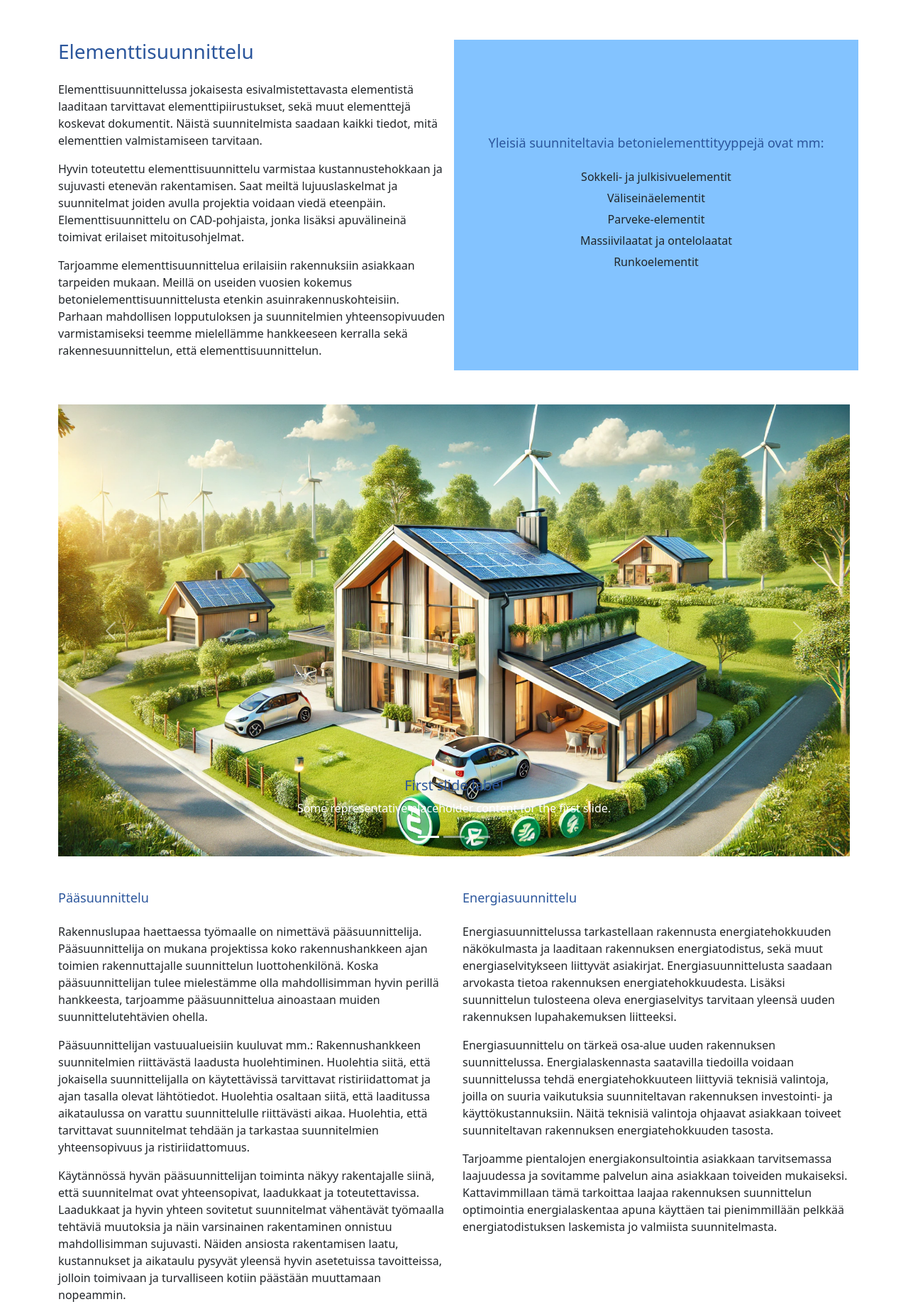
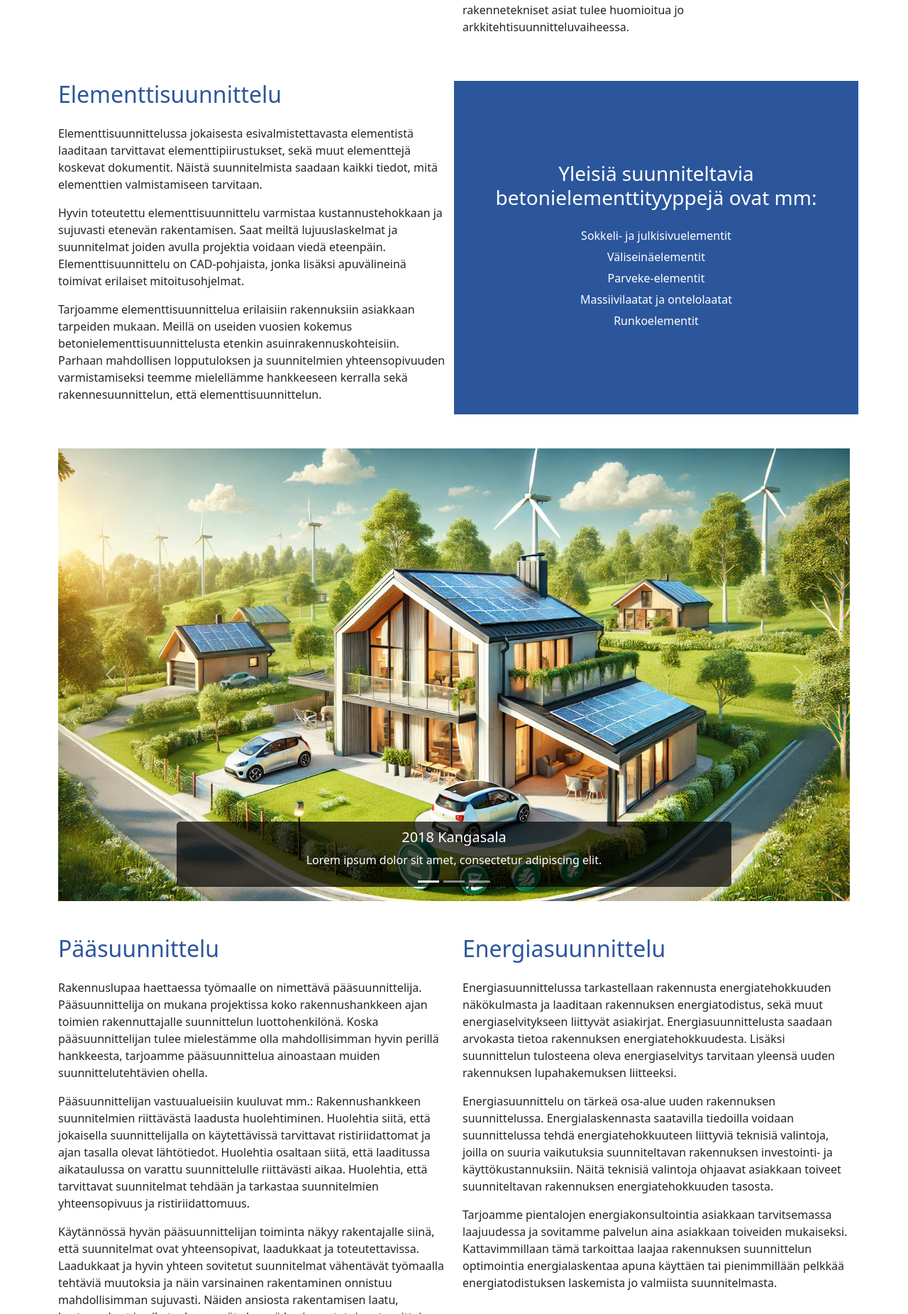
Before and after one commit to Vilhos94/Ryhma12, a PHP site: page /suunnittelupalvelut.html in a window 1280 px wide. Shown: the part 1667-3519 px from the top of the page at 71% size. Run offline with PHP 8.4, Linux system fonts and the light colour scheme.

Commit message:
suunnittelupalvelut, yhteystiedot viimeistely

```diff
--- a/henri.css
+++ b/henri.css
@@ -1,39 +1,59 @@
-.form-container {
-	position: relative;
-	width: 100%;
-	padding-top: 75%;
+.bg-blue {
+    background-color: #2B569C;
 }
 
-iframe {
-	position: absolute;
-	top: 0;
-	left: 0;
-	width: 100%;
-	height: 100%;
+  .text-white {
+	color: white;
 }
 
+  .carousel-caption {
+	background-color: rgba(0, 0, 0, 0.7);
+	padding: 10px;
+	border-radius: 5px;
+}
 /* Sivukohtaiset css overridet */
-.suunnittelupalvelut-page h4 {
-	font-size: 18px !important;
-}
 
 .suunnittelupalvelut-page ul {
-	list-style: disc;
-	margin: 0;
-	padding: 0;
+
+    list-style: disc;
+    margin: 0;
+    padding: 0;
 
 }
 
 .suunnittelupalvelut-page li {
-	display: block;
-	margin-bottom: 6px;
+
+    display: block;
+    margin-bottom: 6px;
+
+}
+
+.custom-accordion {
+    width: 100%;
+    max-width: 800px;
+    margin: 0 auto;
+}
+
+  @media (min-width: 768px) {
+.custom-accordion {
+      width: 70%;
+    }
 }
 
 
-.yhteytiedot-page {
-	/* placeholder */
+.card {
+    border-radius: 10px;
 }
 
-.bg-blue {
-	background-color: #0084ff7c;
+.form-control {
+    border-radius: 5px;
 }
+
+.btn-primary {
+    background-color: #007bff;
+    border: none;
+}
+
+.btn-primary:hover {
+    background-color: #0056b3;
+}
--- a/suunnittelupalvelut.html
+++ b/suunnittelupalvelut.html
@@ -31,21 +31,10 @@
 					<ul class="navbar-nav">
 						<li class="nav-item"><a class="nav-link" href="index.html">Etusivu</a></li>
 						<li class="nav-item"><a class="nav-link" href="yritys.html">Yritys</a></li>
-						<li class="nav-item dropdown">
-							<a class="nav-link dropdown-toggle" href="#" id="navbarDropdown" role="button"
-								data-bs-toggle="dropdown">
-								Suunnittelupalvelut
-							</a>
-							<ul class="dropdown-menu">
-								<li><a class="dropdown-item" href="rakennussuunnittelu.html">Rakennussuunnittelu</a>
-								</li>
-								<li><a class="dropdown-item" href="rakennesuunnittelu.html">Rakennesuunnittelu</a></li>
-								<li><a class="dropdown-item" href="elementtisuunnittelu.html">Elementtisuunnittelu</a>
-								</li>
-								<li><a class="dropdown-item" href="paasuunnittelu.html">Pääsuunnittelu</a></li>
-								<li><a class="dropdown-item" href="energiasuunnittelu.html">Energiasuunnittelu</a></li>
-							</ul>
+						<li class="nav-item">
+							<a class="nav-link" href="suunnittelupalvelut.html">Suunnittelupalvelut</a>
 						</li>
+						<li class="nav-item"><a class="nav-link" href="referenssit.html">Referenssit</a></li>
 						<li class="nav-item"><a class="nav-link" href="Yhteystiedot.html">Yhteystiedot</a></li>
 					</ul>
 				</div>
@@ -61,9 +50,11 @@
 	<main>
 		<section id="rakennussuunnittelu">
 			<div class="container">
-				<div class="row">
-					<div class="col-12 col-md-6">
-						<h3>Rakennussuunnittelu</h3>
+				<div class="row mt-5">
+					<article class="col-12 col-md-6">
+						<header>
+							<h2>Rakennussuunnittelu</h2>
+						</header>
 						<p class="mt-4">Rakennussuunnittelussa tehdään rakentamista koskevat keskeiset päätökset, sekä
 							suunnitellaan talon arkkitehtuuri, johon kuuluu mm. talon muoto, tilat, julkisivut, sekä
 							rakennuksen sijoitus ympäristöönsä. Tässä vaiheessa lyödään myös lukkoon 90%
@@ -80,7 +71,7 @@
 							rakennettava kohde täysin puhtaalta pöydältä asiakkaan toiveiden ja tontin ehtojen
 							mukaisesti, tai esimerkiksi jalostamalla lupakuvat ja työpiirustukset jo olemassa olevien
 							luonnosten pohjalta.</p>
-					</div>
+					</article>
 					<div class="col-12 col-md-6 d-flex align-items-center justify-content-center">
 						<img src="images/rakennussuunnittelu.webp" alt="rakennussuunnittelu" class="img-fluid">
 					</div>
@@ -94,8 +85,10 @@
 					<div class="col-12 col-md-6 d-flex align-items-center justify-content-center">
 						<img src="images/rakennesuunnitelu.webp" alt="rakennussuunnittelu" class="img-fluid">
 					</div>
-					<div class="col-12 col-md-6">
-						<h3>Rakennesuunnittelu</h3>
+					<article class="col-12 col-md-6">
+						<header>
+							<h2>Rakennesuunnittelu</h2>
+						</header>
 						<p class="mt-4">Rakennesuunnittelijan vastuulla on toteuttaa rakennussuunnitelmaa noudattaen
 							turvalliset, toimivat ja kustannustehokkaat rakenneratkaisut. Rakennesuunnittelutehtäviin
 							kuuluvat mm. perustus-, runko-, ja rakenneratkaisujen kehittäminen, rakenteiden mitoitus
@@ -114,7 +107,7 @@
 							myös kokonaispalveluna sisältäen arkkitehti- ja rakennesuunnittelun, jolloin saadaan
 							varmistettua, että kaikki tarvittavat rakennetekniset asiat tulee huomioitua jo
 							arkkitehtisuunnitteluvaiheessa.</p>
-					</div>
+					</article>
 				</div>
 			</div>
 		</section>
@@ -122,8 +115,10 @@
 		<section id="elementtisuunnittelu">
 			<div class="container">
 				<div class="row mt-5">
-					<div class="col-12 col-md-6">
-						<h3>Elementtisuunnittelu</h3>
+					<article class="col-12 col-md-6">
+						<header>
+							<h2>Elementtisuunnittelu</h2>
+						</header>
 						<p class="mt-4">Elementtisuunnittelussa jokaisesta esivalmistettavasta elementistä laaditaan
 							tarvittavat elementtipiirustukset, sekä muut elementtejä koskevat dokumentit. Näistä
 							suunnitelmista saadaan kaikki tiedot, mitä elementtien valmistamiseen tarvitaan.</p>
@@ -135,10 +130,10 @@
 							useiden vuosien kokemus betonielementtisuunnittelusta etenkin asuinrakennuskohteisiin.
 							Parhaan mahdollisen lopputuloksen ja suunnitelmien yhteensopivuuden varmistamiseksi teemme
 							mielellämme hankkeeseen kerralla sekä rakennesuunnittelun, että elementtisuunnittelun.</p>
-					</div>
-					<div
-						class="col-12 col-md-6 text-center bg-blue d-flex flex-column align-items-center justify-content-center">
-						<h4>Yleisiä suunniteltavia betonielementtityyppejä ovat mm:</h4>
+					</article>
+					<aside
+						class="col-12 col-md-6 text-center bg-blue d-flex flex-column align-items-center justify-content-center text-white text-white-h2">
+						<h3 class="text-white">Yleisiä suunniteltavia betonielementtityyppejä ovat mm:</h3>
 						<ul class="mt-3">
 							<li>Sokkeli- ja julkisivuelementit</li>
 							<li>Väliseinäelementit</li>
@@ -146,7 +141,7 @@
 							<li>Massiivilaatat ja ontelolaatat</li>
 							<li>Runkoelementit</li>
 						</ul>
-					</div>
+					</aside>
 				</div>
 			</div>
 		</section>
@@ -167,22 +162,22 @@
 							<div class="carousel-item active">
 								<img src="images/karuselli1.webp" class="d-block w-100" alt="referenssi1">
 								<div class="carousel-caption d-none d-md-block">
-									<h5>First slide label</h5>
-									<p>Some representative placeholder content for the first slide.</p>
+									<h5 class="text-white">2018 Kangasala</h5>
+									<p>Lorem ipsum dolor sit amet, consectetur adipiscing elit.</p>
 								</div>
 							</div>
 							<div class="carousel-item">
 								<img src="images/karuselli2.webp" class="d-block w-100" alt="referenssi2">
 								<div class="carousel-caption d-none d-md-block">
-									<h5>Second slide label</h5>
-									<p>Some representative placeholder content for the second slide.</p>
+									<h5 class="text-white">2017 Tampere</h5>
+									<p>Lorem ipsum dolor sit amet, consectetur adipiscing elit.</p>
 								</div>
 							</div>
 							<div class="carousel-item">
 								<img src="images/karuselli3.webp" class="d-block w-100" alt="referenssi3">
 								<div class="carousel-caption d-none d-md-block">
-									<h5>Third slide label</h5>
-									<p>Some representative placeholder content for the third slide.</p>
+									<h5 class="text-white">2016 Kerava</h5>
+									<p>Lorem ipsum dolor sit amet, consectetur adipiscing elit.</p>
 								</div>
 							</div>
 						</div>
@@ -203,9 +198,11 @@
 
 		<section id="paasuunnittelu-energia">
 			<div class="container">
-				<div class="row mt-5">
-					<div class="col-12 col-md-6">
-						<h4>Pääsuunnittelu</h4>
+				<div class="row mt-5 mb-5">
+					<article class="col-12 col-md-6">
+						<header>
+							<h2>Pääsuunnittelu</h2>
+						</header>
 						<p class="mt-4">Rakennuslupaa haettaessa työmaalle on nimettävä pääsuunnittelija.
 							Pääsuunnittelija on mukana projektissa koko rakennushankkeen ajan toimien rakennuttajalle
 							suunnittelun luottohenkilönä. Koska pääsuunnittelijan tulee mielestämme olla mahdollisimman
@@ -223,9 +220,11 @@
 							onnistuu mahdollisimman sujuvasti. Näiden ansiosta rakentamisen laatu, kustannukset ja
 							aikataulu pysyvät yleensä hyvin asetetuissa tavoitteissa, jolloin toimivaan ja turvalliseen
 							kotiin päästään muuttamaan nopeammin.</p>
-					</div>
-					<div class="col-12 col-md-6">
-						<h4>Energiasuunnittelu</h4>
+					</article>
+					<article class="col-12 col-md-6">
+						<header>
+							<h2>Energiasuunnittelu</h2>
+						</header>
 						<p class="mt-4">Energiasuunnittelussa tarkastellaan rakennusta energiatehokkuuden näkökulmasta
 							ja laaditaan rakennuksen energiatodistus, sekä muut energiaselvitykseen liittyvät
 							asiakirjat. Energiasuunnittelusta saadaan arvokasta tietoa rakennuksen energiatehokkuudesta.
@@ -240,12 +239,12 @@
 							palvelun aina asiakkaan toiveiden mukaiseksi. Kattavimmillaan tämä tarkoittaa laajaa
 							rakennuksen suunnittelun optimointia energialaskentaa apuna käyttäen tai pienimmillään
 							pelkkää energiatodistuksen laskemista jo valmiista suunnitelmasta.</p>
-					</div>
+					</article>
 				</div>
 			</div>
 		</section>
 
-		<div class="accordion accordion-flush custom-accordion" id="accordionFlushExample">
+		<div class="accordion accordion-flush custom-accordion mb-5" id="accordionFlushExample">
 			<div class="accordion-item">
 				<h2 class="accordion-header" id="flush-headingOne">
 					<button class="accordion-button collapsed" type="button" data-bs-toggle="collapse"
@@ -255,11 +254,13 @@
 				</h2>
 				<div id="flush-collapseOne" class="accordion-collapse collapse" aria-labelledby="flush-headingOne"
 					data-bs-parent="#accordionFlushExample">
-					<div class="accordion-body">Energiatodistus on työkalu eri rakennusten energiatehokkuuden vertailuun
+					<article class="accordion-body">Energiatodistus on työkalu eri rakennusten energiatehokkuuden
+						vertailuun
 						ja parantamiseen myynti- ja vuokraustilanteessa. Energiatodistuksen avulla voi helposti verrata
 						eri rakennuksia sillä se perustuu rakennuksen ominaisuuksiin ja niistä johdettuun
-						energiankulutukseen. Energiatodistus on voimassa 10 vuotta sen antopäivästä.</div>
+						energiankulutukseen. Energiatodistus on voimassa 10 vuotta sen antopäivästä.
 				</div>
+				</article>
 			</div>
 			<div class="accordion-item">
 				<h2 class="accordion-header" id="flush-headingTwo">
@@ -270,12 +271,14 @@
 				</h2>
 				<div id="flush-collapseTwo" class="accordion-collapse collapse" aria-labelledby="flush-headingTwo"
 					data-bs-parent="#accordionFlushExample">
-					<div class="accordion-body">Energiaselvitys on kattava selvitys rakennuksen energiankäytöstä ja se
+					<article class="accordion-body">Energiaselvitys on kattava selvitys rakennuksen energiankäytöstä ja
+						se
 						tulee laatia uusille rakennuksille rakennusluvan liitteeksi. Energiatodistus on
 						energiaselvityksen osa, jonka lisäksi pientalon energiaselvitys sisältää yleensä: selvityksen
 						lämpöhäviöiden määräystenmukaisuudesta, ilmanvaihtojärjestelmän ominaissähkötehon, arvioidun
-						lämmitystehontarpeen, sekä arvion todellisesta ostoenergiankulutuksesta.</div>
+						lämmitystehontarpeen, sekä arvion todellisesta ostoenergiankulutuksesta.
 				</div>
+				</article>
 			</div>
 	</main>
 	<footer>
```
Also changed, not shown: referenssit.html (+3 -14 lines), yhteystiedot.html (+43 -31 lines), images/Rakennussuunnittelu_arkkitehti_pohjakuva_web.PNG (deleted), images/headshot.webp (added).
